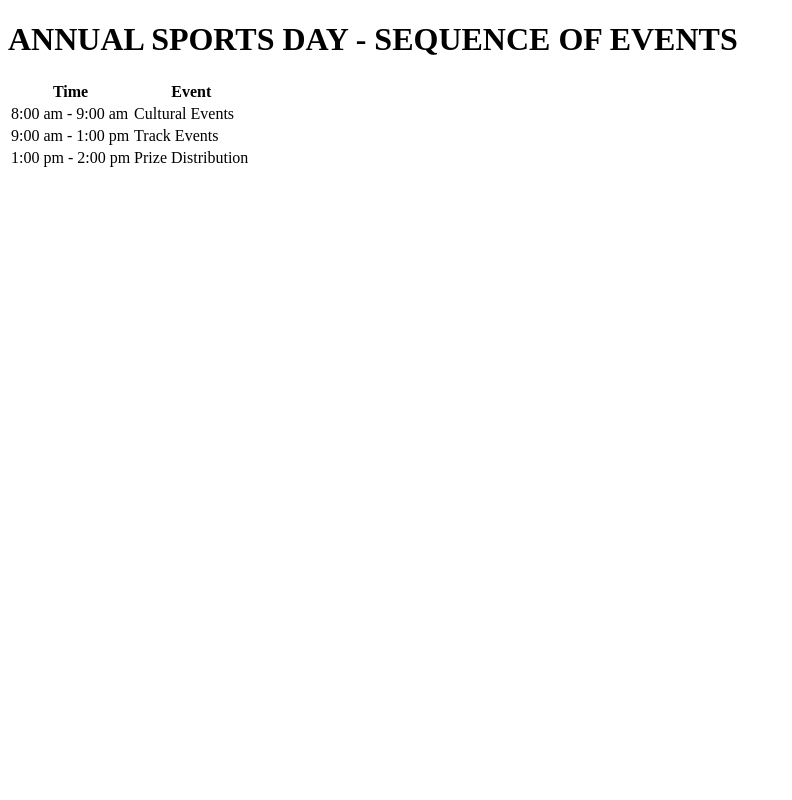
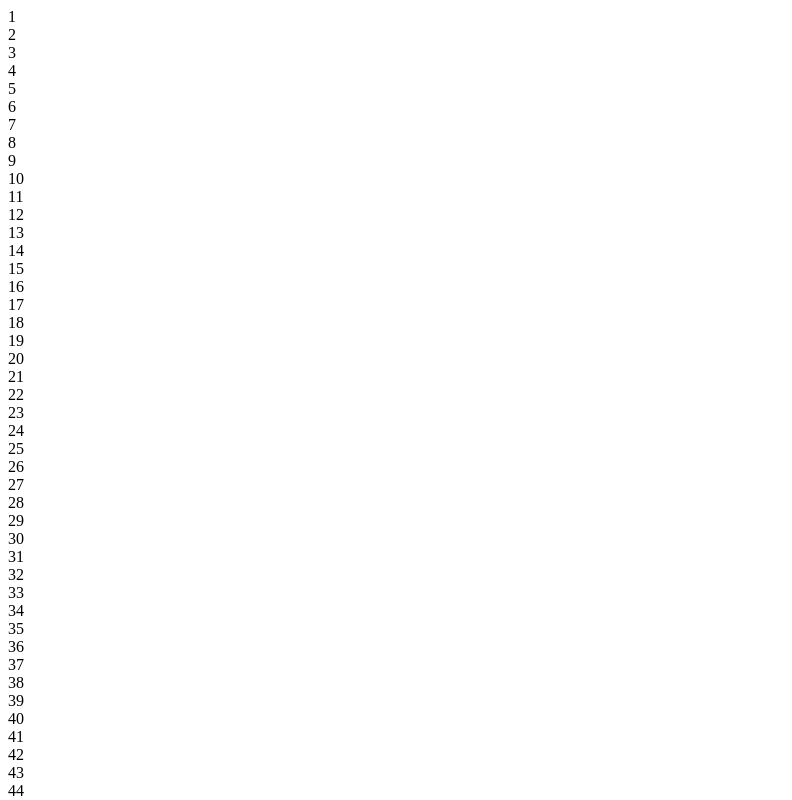
Before and after one commit to hetvikhakhar/mywebsite, a plain HTML site: page index.html in a window 1280 px wide. Shown: the top 800 px of the page, without its empty margins (0-792 px from the left). Drawn offline with Linux system fonts and the light colour scheme.

Commit message:
Update index.html

```diff
--- a/index.html
+++ b/index.html
@@ -1,30 +1,18 @@
 <!DOCTYPE html>
-<html>
+<html lang="en">
 <head>
-  <title>Annual Sports Day - Event Schedule</title>
+  <meta charset="UTF-8" />
+  <meta name="viewport" content="width=device-width, initial-scale=1" />
+  <title>Print Numbers 1 to 100</title>
 </head>
 <body>
+  <div id="numbers"></div>
 
-  <h1>ANNUAL SPORTS DAY - SEQUENCE OF EVENTS</h1>
-
-  <table>
-    <tr>
-      <th>Time</th>
-      <th>Event</th>
-    </tr>
-    <tr>
-      <td>8:00 am - 9:00 am</td>
-      <td>Cultural Events</td>
-    </tr>
-    <tr>
-      <td>9:00 am - 1:00 pm</td>
-      <td>Track Events</td>
-    </tr>
-    <tr>
-      <td>1:00 pm - 2:00 pm</td>
-      <td>Prize Distribution</td>
-    </tr>
-  </table>
-
+  <script>
+    const container = document.getElementById('numbers');
+    for (let i = 1; i <= 100; i++) {
+      container.innerHTML += i + "<br>";
+    }
+  </script>
 </body>
 </html>
```
